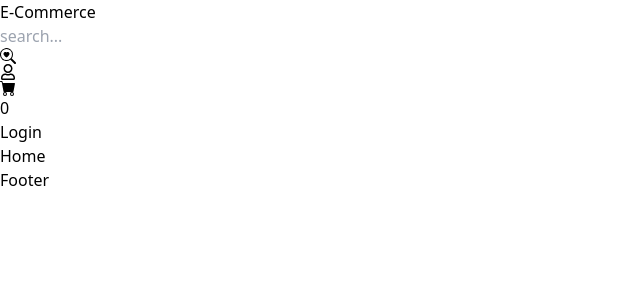
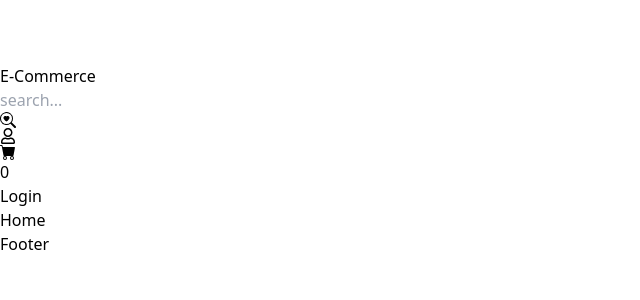
Before and after one commit to 21MH1A04E7/E-Commerce-project, a React (Vite) app in the folder client/: page / in a window 1280 px wide. Shown: the top 300 px of the page, without its empty margins (0-640 px from the left). Built offline with nearby package versions, Linux system fonts and the light colour scheme; no server answers.

Commit message:
fixed the navbar

```diff
--- a/client/src/Components/Header.jsx
+++ b/client/src/Components/Header.jsx
@@ -28,7 +28,7 @@ function Header() {
       }
   }
   return (
-    <header className="bg-[#c2ecef] shadow-lg h-16">
+    <header className="bg-[#c2ecef] shadow-lg h-16 fixed top-0 w-full z-[100]">
       <div className="container mx-auto flex items-center h-full justify-between px-2 sm:px-8">
         <Link to="/">
           <div className="cursor-pointer flex flex-nowrap">
--- a/client/src/index.css
+++ b/client/src/index.css
@@ -1,3 +1,9 @@
 @tailwind base;
 @tailwind components;
 @tailwind utilities;
+body{
+    margin: 0;
+    padding:0;
+    box-sizing: border-box;
+    padding-top:64px;
+}
```
